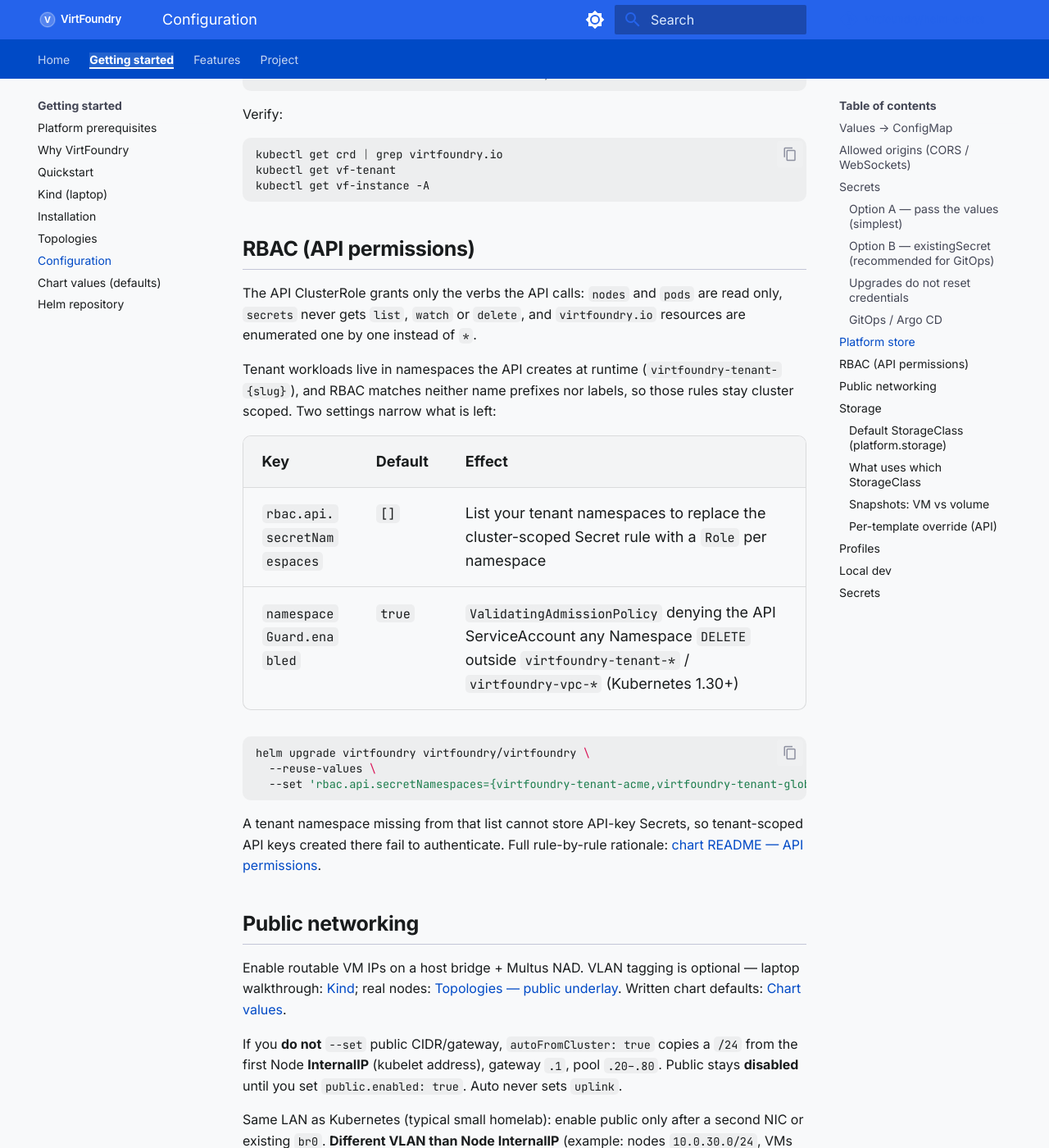
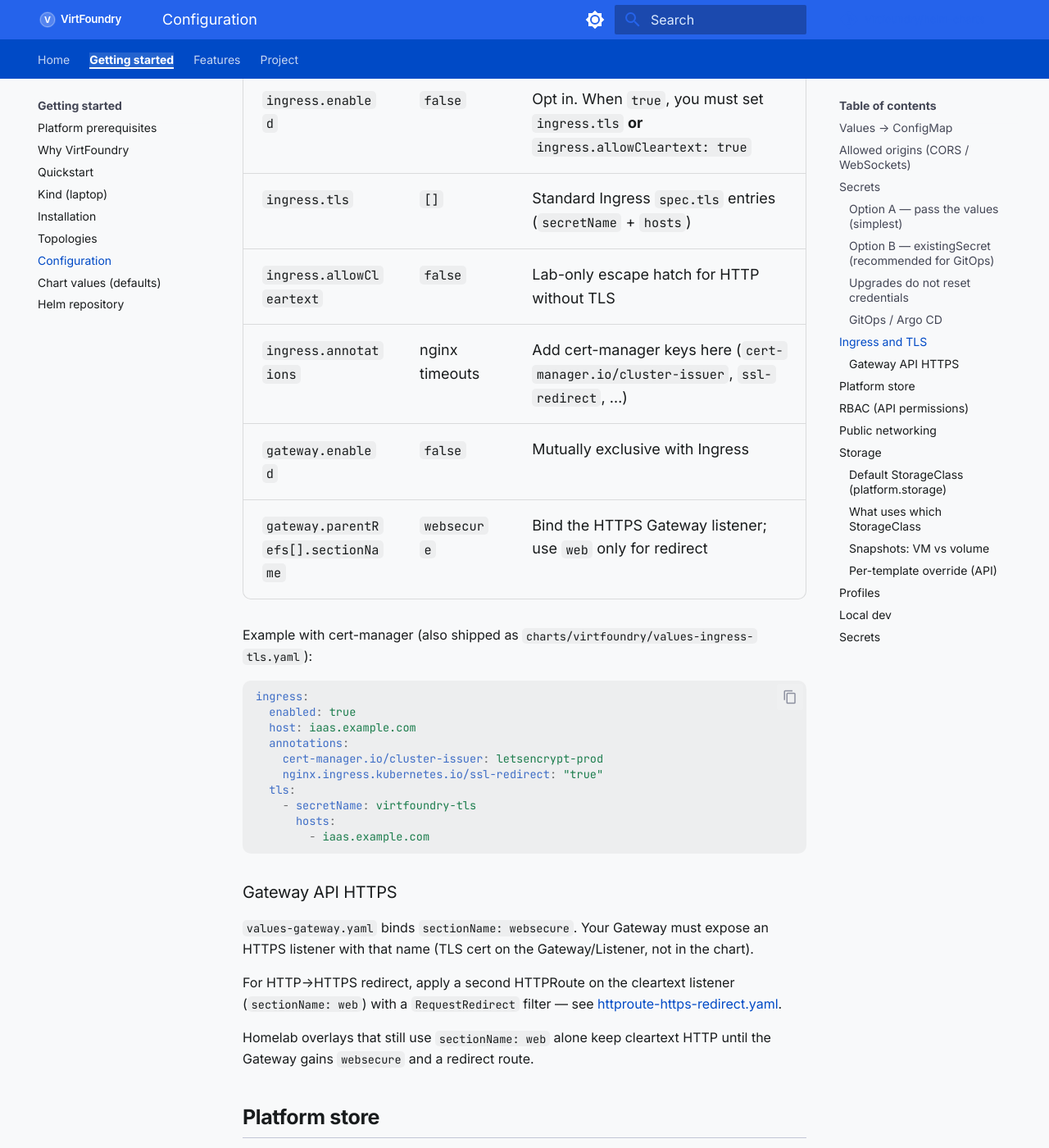
Before and after one commit to virtfoundry/helm-charts, an MkDocs documentation site: the page built from docs/guide/configuration.md, in a window 1280 px wide and 1400 px high, scrolled down 4854 px. Shown: the whole window at 82% size. Built offline with MkDocs 1.6.1 and Material for MkDocs 9.7.7, drawn with Linux system fonts in a browser that asks for light colours; comment, search, counter and statistics services are not loaded; some of the changed text lies outside the part shown.

Commit message:
fix(chart)!: default ingress off and support TLS (#55)
Cleartext HTTP control plane is no longer the default: ingress.enabled
is false, and enabling Ingress requires ingress.tls (or allowCleartext).
Gateway example binds websecure; document HTTP→HTTPS redirect.

Closes #41

````diff
--- a/docs/guide/configuration.md
+++ b/docs/guide/configuration.md
@@ -115,6 +115,42 @@
   which is the intended outcome.
 - CI that only renders templates should pass throwaway values that satisfy the length
   rules (see `.github/workflows/chart-lint.yaml`).
+
+## Ingress and TLS
+
+The chart does **not** expose a cleartext HTTP control plane by default.
+
+| Key | Default | Notes |
+|-----|---------|-------|
+| `ingress.enabled` | `false` | Opt in. When `true`, you must set `ingress.tls` **or** `ingress.allowCleartext: true` |
+| `ingress.tls` | `[]` | Standard Ingress `spec.tls` entries (`secretName` + `hosts`) |
+| `ingress.allowCleartext` | `false` | Lab-only escape hatch for HTTP without TLS |
+| `ingress.annotations` | nginx timeouts | Add cert-manager keys here (`cert-manager.io/cluster-issuer`, `ssl-redirect`, …) |
+| `gateway.enabled` | `false` | Mutually exclusive with Ingress |
+| `gateway.parentRefs[].sectionName` | `websecure` | Bind the HTTPS Gateway listener; use `web` only for redirect |
+
+Example with cert-manager (also shipped as `charts/virtfoundry/values-ingress-tls.yaml`):
+
+```yaml
+ingress:
+  enabled: true
+  host: iaas.example.com
+  annotations:
+    cert-manager.io/cluster-issuer: letsencrypt-prod
+    nginx.ingress.kubernetes.io/ssl-redirect: "true"
+  tls:
+    - secretName: virtfoundry-tls
+      hosts:
+        - iaas.example.com
+```
+
+### Gateway API HTTPS
+
+`values-gateway.yaml` binds `sectionName: websecure`. Your Gateway must expose an HTTPS listener with that name (TLS cert on the Gateway/Listener, not in the chart).
+
+For HTTP→HTTPS redirect, apply a second HTTPRoute on the cleartext listener (`sectionName: web`) with a `RequestRedirect` filter — see [httproute-https-redirect.yaml](../examples/httproute-https-redirect.yaml).
+
+Homelab overlays that still use `sectionName: web` alone keep cleartext HTTP until the Gateway gains `websecure` and a redirect route.
 
 ## Platform store
 
@@ -294,9 +330,12 @@
 
 | File | Use case |
 |------|----------|
-| `values.yaml` | Generic / production defaults |
+| `values.yaml` | Generic defaults (Ingress off) |
+| `values-ingress-tls.yaml` | Ingress + TLS / cert-manager |
+| `values-gateway.yaml` | Gateway API HTTPS (`websecure`) |
+| `values-kind.yaml` | Kind / NodePort |
 
-Additional value overlays can set Gateway API hostnames, image tags, and platform networking for your cluster.
+Additional value overlays can set Gateway API hostnames, image tags, and platform networking for your cluster. Homelab GitOps values live in the Argo CD values repo (not published with the chart).
 
 ## Local dev
 
````
Also changed, not shown: CHANGELOG.md (+1 -0 lines), SECURITY.md (+1 -0 lines), charts/virtfoundry/README.md (+3 -3 lines), docs/examples/httproute-https-redirect.yaml (added, +24 -0 lines), docs/project/changelog.md (+1 -0 lines), 7 other files.
